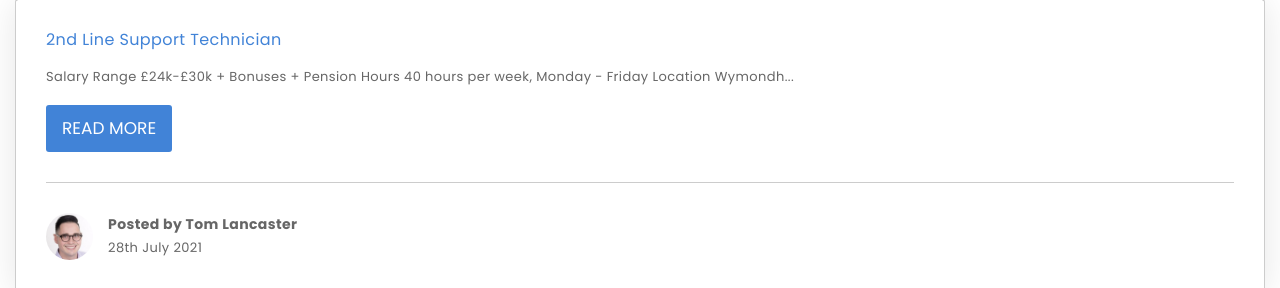
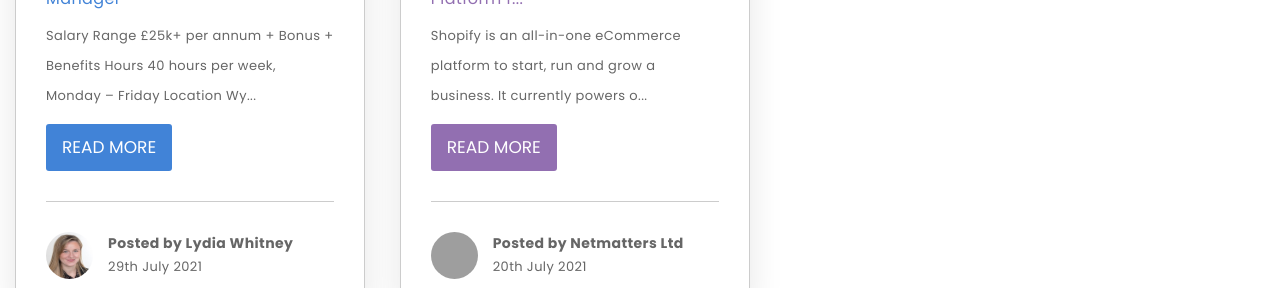
Before and after one commit to Bellybones-inc/Netmatters-Website, a PHP site: page / in a window 1280 px wide. Shown: the part 3792-4080 px from the top of the page. Run offline with PHP 8.4, Linux system fonts and the light colour scheme; grey boxes are pictures that could not be loaded.

Commit message:
Adjusting bootstrap columns.

```diff
--- a/SCSS/styles.css
+++ b/SCSS/styles.css
@@ -418,9 +418,17 @@ ul {
   padding-right: 15px;
 }
 
-.col {
+.job_container {
+  margin-top: 30px;
+}
+
+.col-lg-4 {
   padding-left: 15px;
   padding-right: 15px;
+}
+
+.col-sm-6 {
+  display: inline-block;
 }
 
 .job_block {
--- a/SCSS/styles.scss
+++ b/SCSS/styles.scss
@@ -354,10 +354,17 @@ ul {
   padding-right: 15px;
 }
 
-.col{
+.job_container {
+  margin-top: 30px;
+}
+
+.col-lg-4 {
   padding-left: 15px;
   padding-right: 15px;
   }
+.col-sm-6 {
+  display: inline-block;
+}
 
 .job_block { // this includes job title, description, button and the date of the listing
   padding: 30px 30px 30px 30px;
--- a/index.html
+++ b/index.html
@@ -379,14 +379,14 @@
 
 
           <div class="section">  <!-- careers section content-->
-            <div class="advert_container">
+            <div class="container">
             <div class="row">
 
-            <div class="job_container">
-              <div class="col">
+              <!-- <div class="col-lg-4 col-sm-6">
+                <div class="job_container">
                   <div class="img-container">
                     <img class="img-fluid"
-                      src="https://www.netmatters.co.uk/assets/images/thumbnails/thumb/2nd-line-support-eTYH.webp">
+                    src="https://www.netmatters.co.uk/assets/images/thumbnails/thumb/2nd-line-support-eTYH.webp">
                   </div>
                   <div class="job_block">
                     <h3 class="job_title1">2nd Line Support Technician</h3>
@@ -404,10 +404,10 @@
                     </div>
                   </div>
                 </div>
-              </div>
+              </div> -->
 
-              <div class="job_container">
-                <div class="col-sm-6 col-lg-4">
+              <!-- <div class="job_container"> -->
+                <div class="col-lg-4 col-sm-6">
                     <div class="img-container">
                       <img class="img-fluid"
                         src="https://www.netmatters.co.uk/assets/images/thumbnails/thumb/business-development-pAAs.webp">
@@ -428,10 +428,10 @@
                       </div>
                     </div>
                 </div>
-              </div>
+              <!-- </div> -->
 
-              <div class="job_container">
-                <div class="col-sm-6 col-lg-4">
+              <!-- <div class="job_container"> -->
+                <div class="col-lg-4 col-sm-6">
                     <div class="img-container">
                       <img class="img-fluid"
                         src="https://www.netmatters.co.uk/assets/images/thumbnails/thumb/why-shopify-is-vewi.webp">
@@ -453,7 +453,7 @@
                       </div>
                     </div>
                 </div>
-              </div>
+              <!-- </div> -->
 
 
             </div> <!-- row end -->
```
Also changed, not shown: 1 other file.
